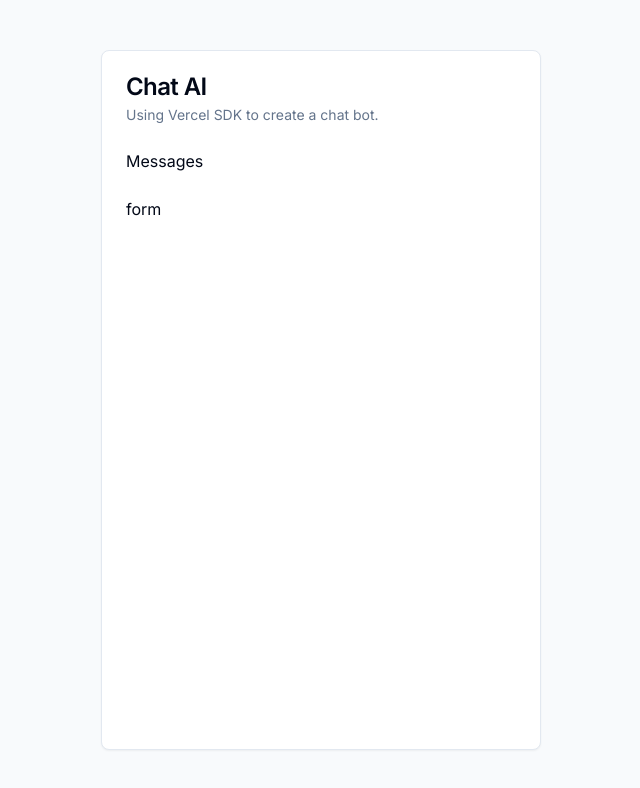
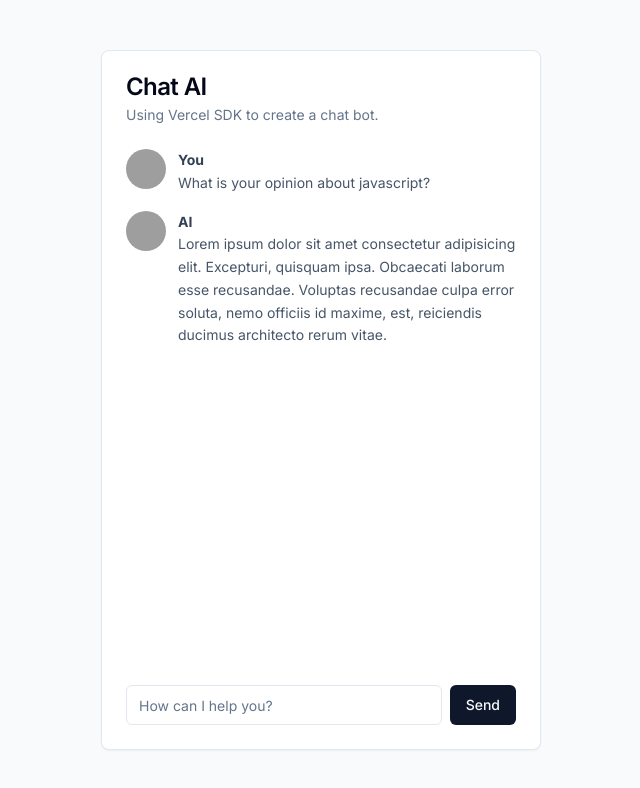
Before and after one commit to timoteostifft/chat-ai_next, a Next.js app: page / in a window 1280 px wide. Shown: the top 788 px of the page, without its empty margins (319-959 px from the left). Built offline with nearby package versions, Linux system fonts and the light colour scheme; grey boxes are pictures that could not be loaded.

Commit message:
feat: add chat styles

```diff
--- a/src/app/page.tsx
+++ b/src/app/page.tsx
@@ -1,18 +1,42 @@
+import { Avatar, AvatarFallback, AvatarImage } from "../components/ui/avatar";
+import { Button } from "../components/ui/button";
 import { Card, CardContent, CardDescription, CardFooter, CardHeader, CardTitle } from "../components/ui/card";
+import { Input } from "../components/ui/input";
 
 export default function Home() {
   return (
     <div className="flex min-h-screen bg-slate-50 items-center justify-center">
-      <Card className="w-[440px] h-[700px]">
+      <Card className="w-[440px] h-[700px] grid grid-rows-[min-content_1fr_min-content]">
         <CardHeader>
           <CardTitle>Chat AI</CardTitle>
           <CardDescription>Using Vercel SDK to create a chat bot.</CardDescription>
         </CardHeader>
-        <CardContent>
-          <p>Messages</p>
+        <CardContent className="space-y-4">
+          <div className="flex gap-3 text-slate-600 text-sm">
+            <Avatar>
+              <AvatarFallback>TS</AvatarFallback>
+              <AvatarImage src="https://github.com/timoteostifft.png"/>
+            </Avatar>
+            <p className="leading-relaxed">
+              <span className="block font-bold text-slate-700">You</span>
+              What is your opinion about javascript?
+            </p>
+          </div>
+
+          <div className="flex gap-3 text-slate-600 text-sm">
+            <Avatar>
+              <AvatarFallback>AI</AvatarFallback>
+              <AvatarImage src="https://github.com/vercel-labs.png"/>
+            </Avatar>
+            <p className="leading-relaxed">
+              <span className="block font-bold text-slate-700">AI</span>
+              Lorem ipsum dolor sit amet consectetur adipisicing elit. Excepturi, quisquam ipsa. Obcaecati laborum esse recusandae. Voluptas recusandae culpa error soluta, nemo officiis id maxime, est, reiciendis ducimus architecto rerum vitae.
+            </p>
+          </div>
         </CardContent>
-        <CardFooter>
-          form
+        <CardFooter className="space-x-2">
+          <Input placeholder="How can I help you?"/>
+          <Button>Send</Button>
         </CardFooter>
       </Card>
     </div>
```
